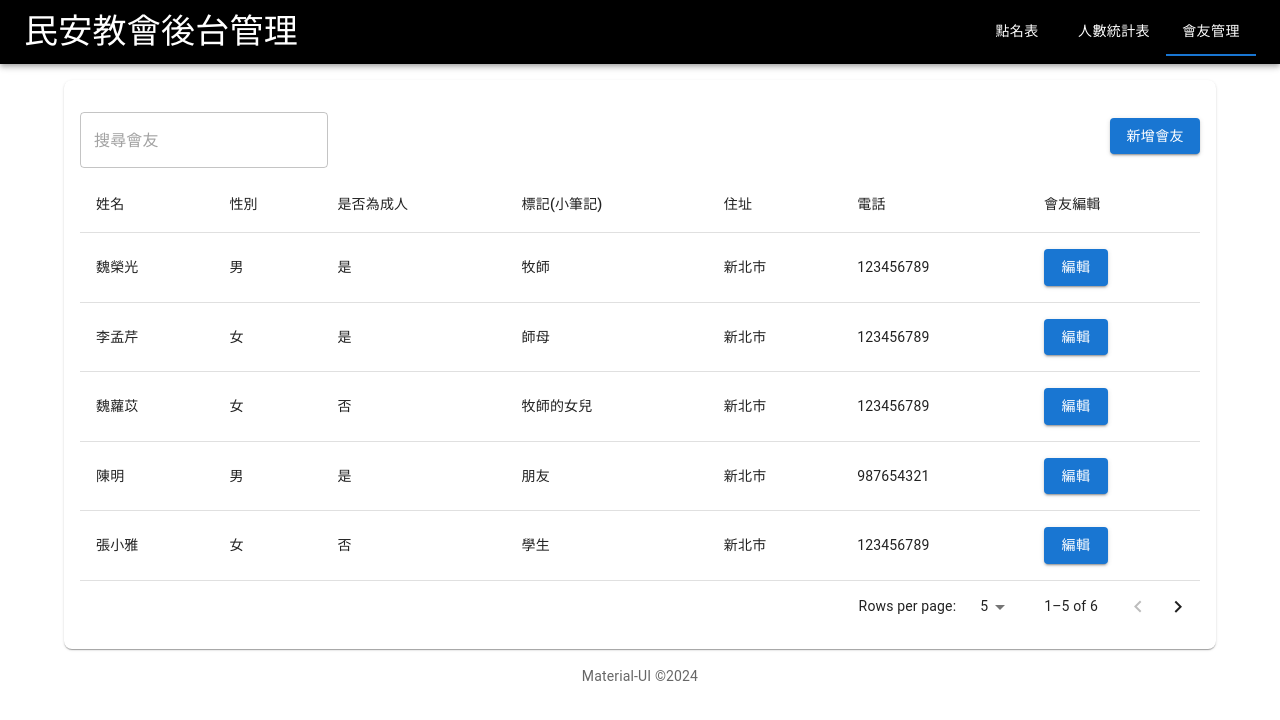
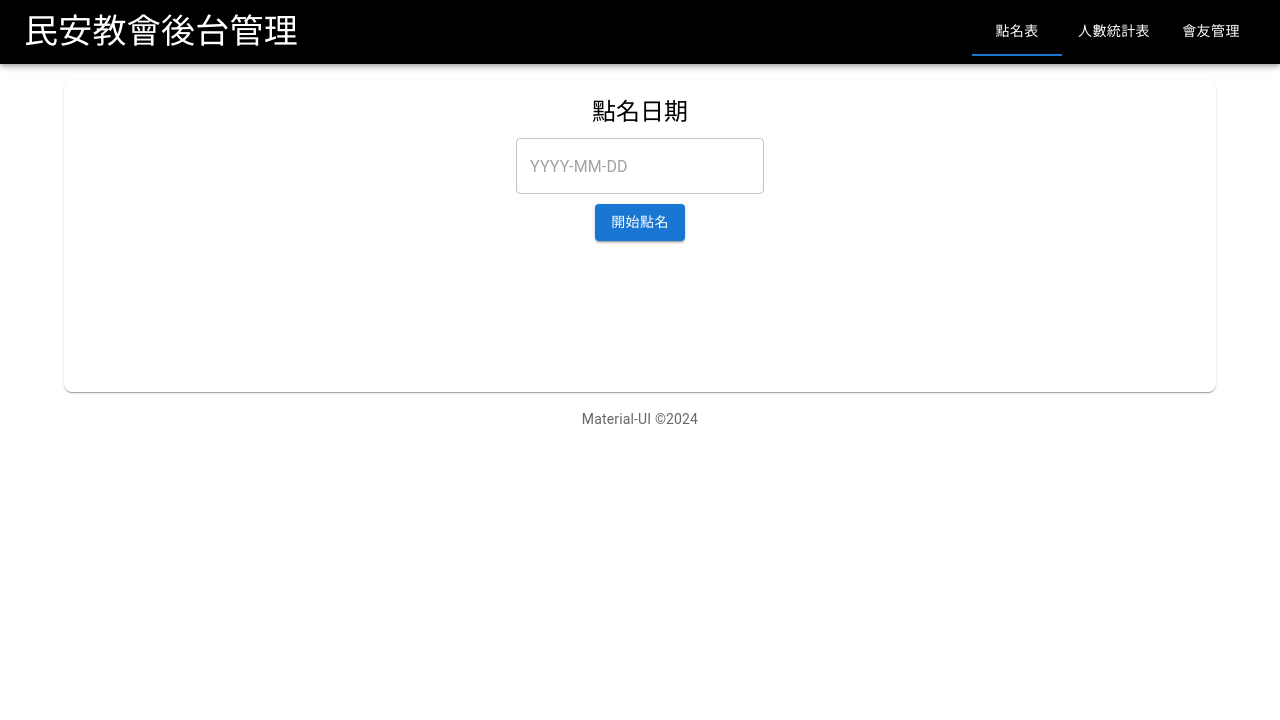
Before and after one commit to steven-oss/minaanChurch, a React (Create React App) app in the folder minan_rollcall/: page /RollCallListSelectScreen in a window 1280 px wide. Before the commit this address led to /. Shown: the top 720 px of the page. Built offline with nearby package versions, Linux system fonts and the light colour scheme.

Commit message:
更改點名頁面

```diff
--- a/minan_rollcall/src/App.tsx
+++ b/minan_rollcall/src/App.tsx
@@ -10,7 +10,7 @@ export default function App() {
     <Apps>
       <Routes>
         <Route index element={<MemberManagementScreen />} />
-        {/* <Route path="/RollCallListSelectScreen" element={<RollCallListSelectScreen />}/> */}
+        <Route path="/RollCallListSelectScreen" element={<RollCallListSelectScreen />}/>
         <Route path="/RollCallListSelectScreen/Worship" element={<RollCallListWorshipScreen />} />
         <Route path="/MemberManagement/*" element={<MemberManagementScreen />} />
         <Route path="*" element={<Navigate to="/" replace />} />
--- a/minan_rollcall/src/components/layout/LayoutMenu.tsx
+++ b/minan_rollcall/src/components/layout/LayoutMenu.tsx
@@ -12,7 +12,7 @@ export default function LayoutMenu() {
     // Determine the default selected tab based on the current path
     const getDefaultSelectedTab = () => {
         switch (location.pathname) {
-            case '/RollCallListSelectScreen/Worship':
+            case '/RollCallListSelectScreen':
                 return 0;
             case '/attendance-statistics':
                 return 1;
@@ -26,7 +26,7 @@ export default function LayoutMenu() {
     const handleTabChange = (_event: React.SyntheticEvent, newValue: number) => {
         switch (newValue) {
             case 0:
-                navigate('/RollCallListSelectScreen/Worship');
+                navigate('/RollCallListSelectScreen');
                 break;
             case 1:
                 navigate('/attendance-statistics');
--- a/minan_rollcall/src/components/memberManagement/MemberManagementForm.tsx
+++ b/minan_rollcall/src/components/memberManagement/MemberManagementForm.tsx
@@ -92,8 +92,8 @@ export default function MemberManagementForm(props: Props) {
                 <MenuItem value="">
                   <em>選擇性別</em>
                 </MenuItem>
-                <MenuItem value="male">男</MenuItem>
-                <MenuItem value="female">女</MenuItem>
+                <MenuItem value={1}>男</MenuItem>
+                <MenuItem value={2}>女</MenuItem>
               </Select>
               {errors.gender && <span style={{ color: 'red' }}>{errors.gender.message}</span>}
             </>
--- a/minan_rollcall/src/components/rollCallList/RollCallListDatePicker.tsx
+++ b/minan_rollcall/src/components/rollCallList/RollCallListDatePicker.tsx
@@ -17,12 +17,18 @@ export default function RollCallListDatePicker(props: Props) {
     }
   };
 
+  // 仅允许选择周日
+  const shouldDisableDate = (date: Dayjs) => {
+    return date.day() !== 0; // 0 表示周日
+  };
+
   return (
     <LocalizationProvider dateAdapter={AdapterDayjs}>
       <DatePicker
         format="YYYY-MM-DD"
         onChange={handleDateChange}
         slotProps={{ textField: { fullWidth: true } }}
+        shouldDisableDate={shouldDisableDate} // 添加这个属性
       />
     </LocalizationProvider>
   );
--- a/minan_rollcall/src/pages/rollCallList/RollCallListSelectScreen.tsx
+++ b/minan_rollcall/src/pages/rollCallList/RollCallListSelectScreen.tsx
@@ -46,10 +46,10 @@ export default function RollCallListSelectScreen() {
     };
 
     const handleStartRollCall = () => {
-        if (datePicker && modeIndex && sessionIndex) {
-            navigate('Worship', { state: { date: datePicker, modeIndex, mode } });
+        if (datePicker) {
+            navigate('Worship', { state: { date: datePicker } });
         } else {
-            setErrorMessage("請確保選擇了日期、聚會模式和聚會時間");
+            setErrorMessage("請確保選擇了日期");
         }
     };
 
@@ -66,7 +66,7 @@ export default function RollCallListSelectScreen() {
             <ButtonRow>
                 <RollCallListDatePicker onChange={handleDatePickerChange} />
             </ButtonRow>
-            <ButtonRow>
+            {/* <ButtonRow>
                 <RollCallListTypography titleName="聚會模式" />
             </ButtonRow>
             <ButtonRow>
@@ -85,8 +85,8 @@ export default function RollCallListSelectScreen() {
                     onClick={handleSessionButtonClick}
                     universalIndex={sessionIndex}
                 />
-            </ButtonRow>
-            <Grid container justifyContent="flex-end">
+            </ButtonRow> */}
+            <Grid container justifyContent="center">
                 <Grid item>
                     <RollCallListButton onClick={handleStartRollCall} actionName="開始點名" />
                 </Grid>
--- a/minan_rollcall/src/pages/rollCallList/RollCallListWorshipScreen.tsx
+++ b/minan_rollcall/src/pages/rollCallList/RollCallListWorshipScreen.tsx
@@ -35,9 +35,9 @@ export default function RollCallListWorshipScreen() {
         console.log(key,nextSunday);
     };
 
-    // const handleBackPage = () => {
-    //     navigate(-1);
-    // };
+    const handleBackPage = () => {
+        navigate(-1);
+    };
 
       // Handle search input change
   const handleSearch = (value: string) => {
@@ -63,30 +63,30 @@ export default function RollCallListWorshipScreen() {
         // Add more data as needed for pagination
       ];
 
-      useEffect(()=>{
-        const today = new Date();
-        const dayOfWeek = today.getDay(); // 取得今天是星期幾 (0 = Sunday, 1 = Monday, ..., 6 = Saturday)
+      // useEffect(()=>{
+      //   const today = new Date();
+      //   const dayOfWeek = today.getDay(); // 取得今天是星期幾 (0 = Sunday, 1 = Monday, ..., 6 = Saturday)
 
-        const daysUntilNextSunday = (7 - dayOfWeek) % 7 || 7; // 確保結果為正數
-        const nextSunday = new Date(today);
-        nextSunday.setDate(today.getDate() + daysUntilNextSunday);
-        const getLastSunday = nextSunday.toLocaleDateString();
-        setNextSunday(getLastSunday)
-      })
+      //   const daysUntilNextSunday = (7 - dayOfWeek) % 7 || 7; // 確保結果為正數
+      //   const nextSunday = new Date(today);
+      //   nextSunday.setDate(today.getDate() + daysUntilNextSunday);
+      //   const getLastSunday = nextSunday.toLocaleDateString();
+      //   setNextSunday(getLastSunday)
+      // })
     return (
         <>
             <Grid container justifyContent="center">
                 <Grid item>
-                    <RollCallListTypography titleName={`${nextSunday} 點名表`} />
+                    <RollCallListTypography titleName={`${date} 點名表`} />
                 </Grid>
             </Grid>
             <Grid container spacing={2} alignItems="center" sx={{ mb: 1 }}>
-                <Grid item xs={12}>
+                <Grid item xs={6}>
                     <RollCallListSearch onSearch={(value:string)=>handleSearch(value)} searchText={searchText}/>
                 </Grid>
-                {/* <Grid item xs={6} textAlign={'right'}>
+                <Grid item xs={6} textAlign={'right'}>
                     <RollCallListButton actionName="返回" onClick={handleBackPage}/>
-                </Grid> */}
+                </Grid>
             </Grid>
             <RollCallListTable onChangeCheck={handleOnchangeCheck} searchText={searchText} filteredData={filteredData} setPage={setPage} page={page} data={data}/>
         </>
```
